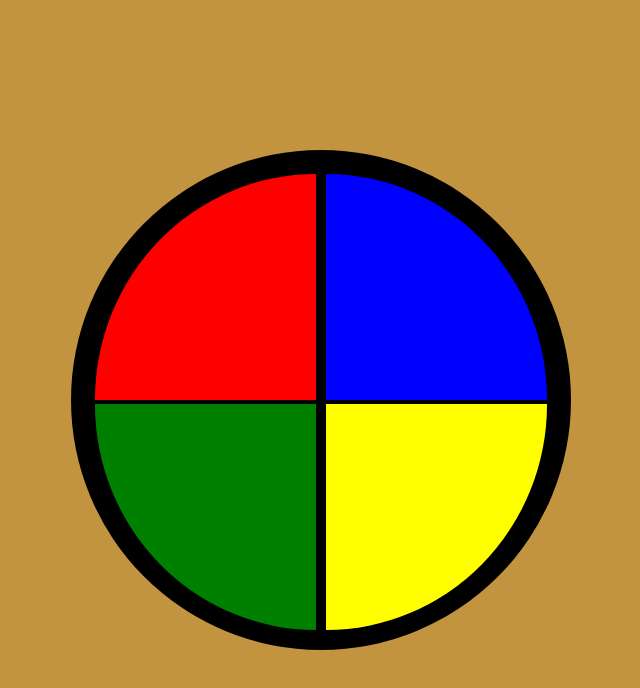
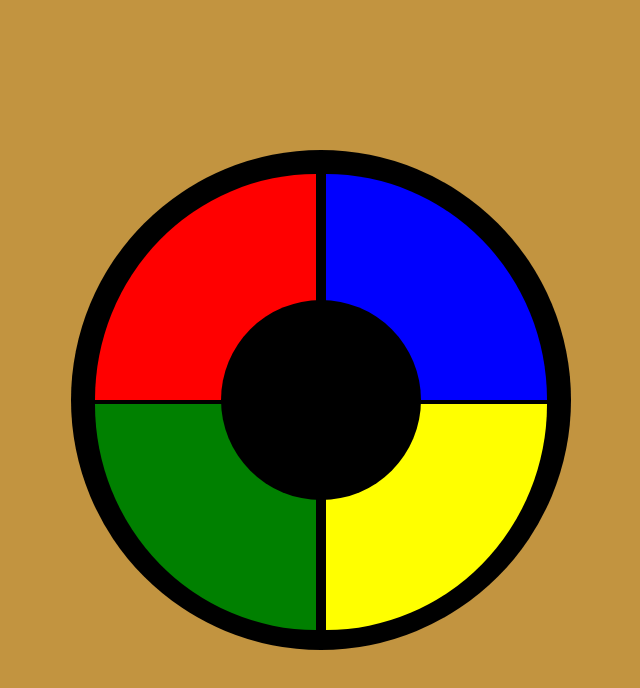
Before and after one commit to JFlowe6/Simon-Says, a plain HTML site: page index.html in a window 1280 px wide. Shown: the whole page, without its empty margins (319-959 px from the left). Drawn offline with Linux system fonts and the light colour scheme.

Commit message:
Added an absolute shape to center on the page

```diff
--- a/index.html
+++ b/index.html
@@ -18,8 +18,7 @@
     </div>
     <div id="yellow">
     </div>
-    <div id="gameBtn">
     </div>
-    </div>
+    <div id="gameBtn"></div>
 </body>
 </html>
--- a/styles.css
+++ b/styles.css
@@ -15,6 +15,7 @@ body{
     background-color: #c29440;
     align-items: center;
     justify-content: center;
+    flex-direction: column;
 }
 
 #gameContainer{
@@ -55,9 +56,10 @@ body{
     float: right;
 }
 
-/* #gameBtn{
-    height: 50%;
-    width: 0%;
+#gameBtn{
+    height: 200px;
+    width: 200px;
     border-radius: 180%;
     background-color: black;
-} */
+    position:absolute;
+}
```
